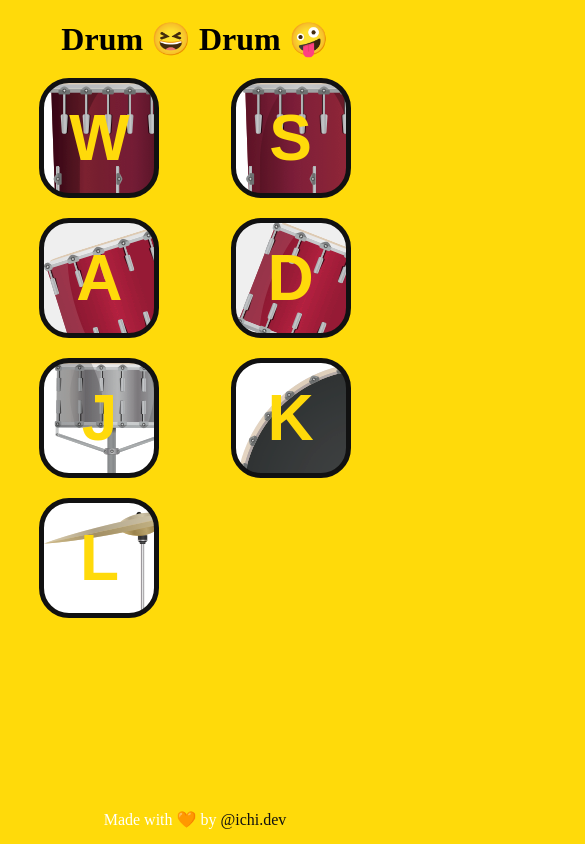
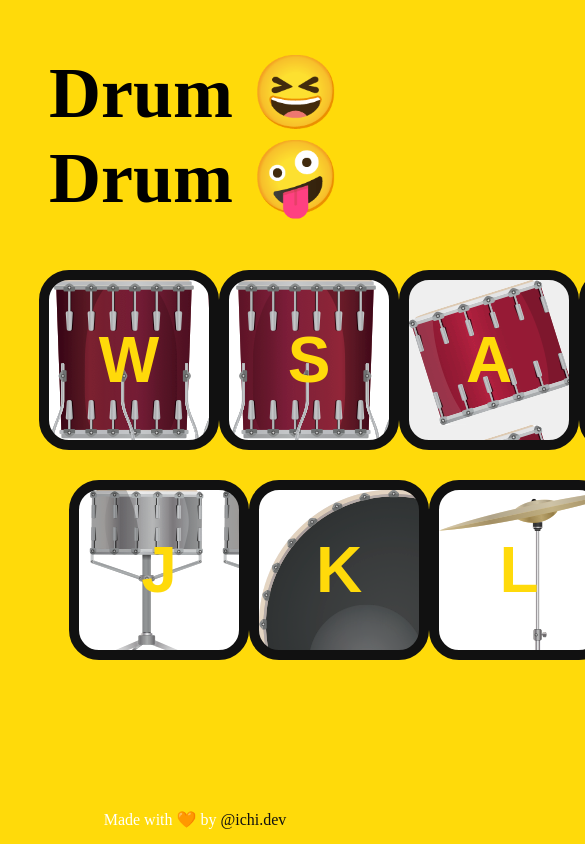
Before and after one commit to ijaouad/drum-drum, a plain HTML site: page index.html in a window 390 px wide. Shown: the top 844 px of the page, 585 px wide, since content can reach past the window. Drawn offline with Linux system fonts and the light colour scheme.

Commit message:
Update styles.css

```diff
--- a/styles.css
+++ b/styles.css
@@ -95,64 +95,3 @@ footer p a {
 footer p a:hover {
     color: #ff9100;
 }
-
-
-@media (max-width:950px) {
-    h1 {
-        font-size: 4rem;
-    }
-
-    .my-drum {
-        width: 90%;
-        margin: auto;
-    }
-
-    button {
-        width: 160px;
-        height: 160px;
-        border: 8px solid #111;
-    }
-}
-
-
-@media (max-width:665px) {
-
-    h1 {
-        font-size: 3rem;
-    }
-
-    .my-drum {
-        width: 95%;
-        margin: auto;
-    }
-
-    button {
-        width: 150px;
-        height: 150px;
-        border: 7px solid #111;
-    }
-}
-
-@media (max-width:470px) {
-    h1 {
-        font-size: 2rem;
-        margin: 20px 0;
-    }
-
-    .my-drum {
-        width: 98%;
-        margin: auto;
-    }
-
-    button {
-        width: 120px;
-        height: 120px;
-        border: 5px solid #111;
-        margin-bottom: 20px;
-    }
-
-    .kit-set1 , .kit-set2 {
-        grid-template-columns: repeat(2, 1fr);
-        margin: 0;
-    }
-}
```
